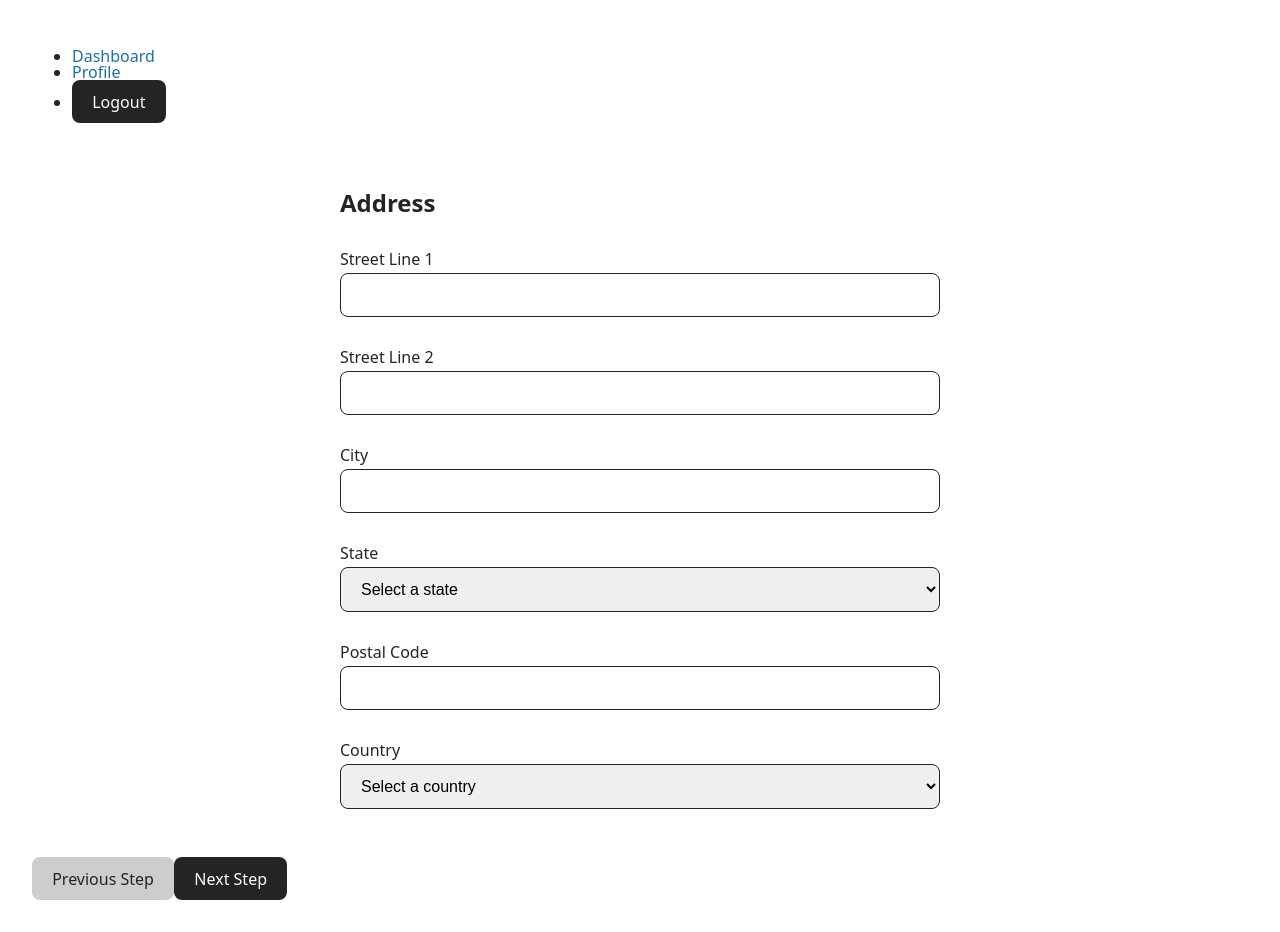
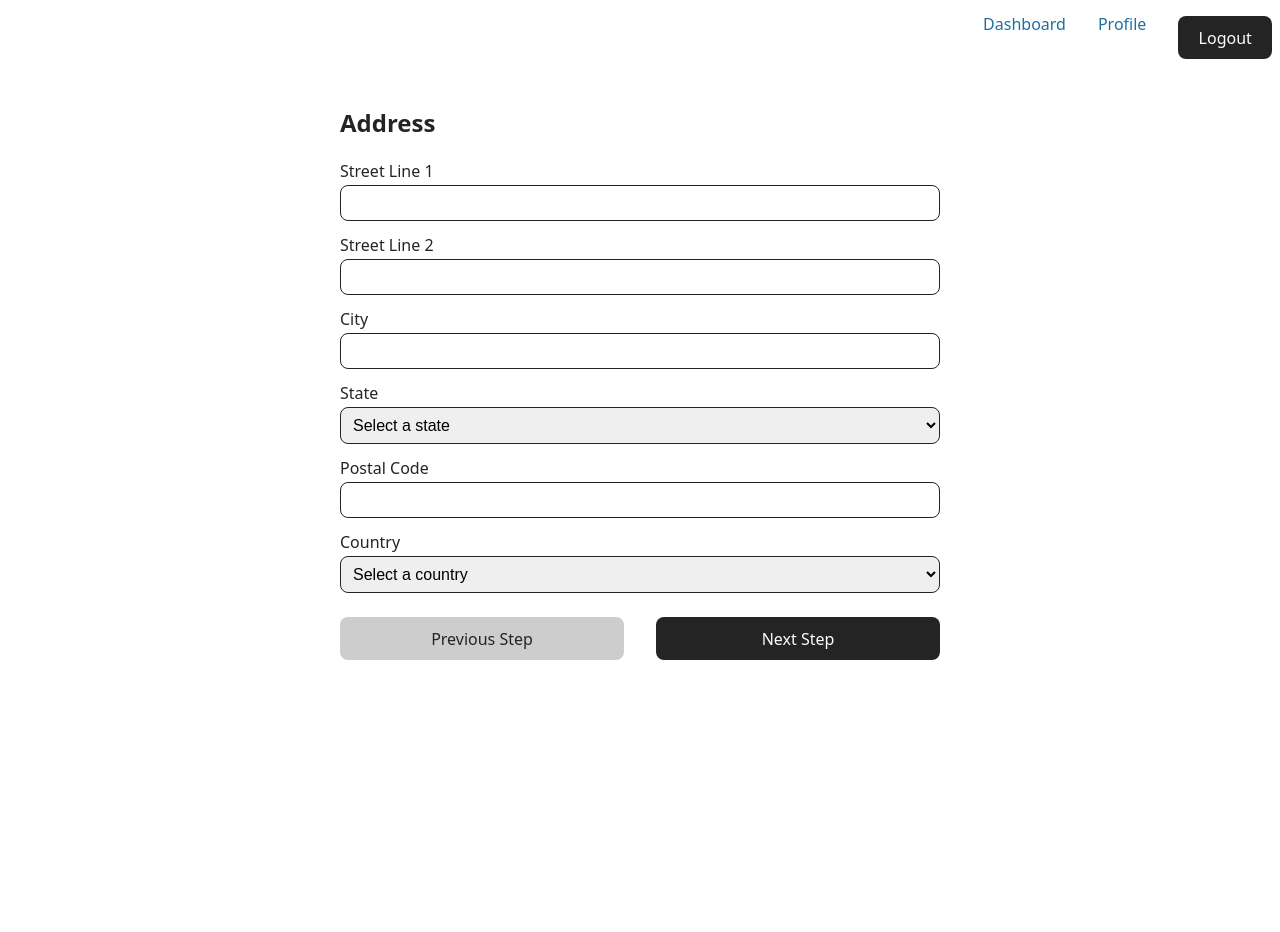
Before and after one commit to yusufalp/program-platform-client, a React (Vite) app: page /create-profile in a window 1280 px wide. After the commit the page ends 800 px from the top, so only its background shows below. Built offline with nearby package versions, Linux system fonts and the light colour scheme; sample sign-in values are in the browser's storage.

Commit message:
add some style

```diff
--- a/src/App.css
+++ b/src/App.css
@@ -2,3 +2,51 @@
   max-width: 1280px;
   margin: 0 auto;
 }
+
+.navigation {
+  display: flex;
+  flex-direction: column;
+  width: 90%;
+  margin: auto;
+  gap: 32px;
+}
+
+.navigation button {
+  flex: 1;
+}
+
+.submit-button {
+  background-color: var(--info-color);
+  color: var(--light-text-color);
+}
+
+.divider {
+  border: 2px solid var(--success-color);
+  width: 100%;
+  margin: 16px 0;
+}
+
+@media screen and (min-width: 420px) {
+  .navigation {
+    flex-direction: row;
+    justify-content: space-between;
+  }
+}
+
+@media screen and (min-width: 768px) {
+  .navigation {
+    width: 480px;
+  }
+}
+
+@media screen and (min-width: 1024px) {
+  .navigation {
+    width: 540px;
+  }
+}
+
+@media screen and (min-width: 1152px) {
+  .navigation {
+    width: 600px;
+  }
+}
--- a/src/index.css
+++ b/src/index.css
@@ -25,8 +25,8 @@
 }
 
 body {
-  margin: 0;
-  padding: 2rem;
+  /* margin: 0;
+  padding: 2rem; */
   line-height: 1;
 }
 
@@ -74,7 +74,7 @@ form {
 form div {
   display: flex;
   flex-direction: column;
-  margin: 16px 0;
+  margin: 8px 0;
 }
 
 form label {
@@ -85,7 +85,7 @@ form input,
 form textarea,
 form select {
   font-size: 1rem;
-  padding: 0.75rem 1rem;
+  padding: 0.5rem;
   border: 1px solid var(--dark-bg-color);
   border-radius: 8px;
   transition: border-color 0.2s ease;
@@ -101,6 +101,16 @@ form select:focus {
 
 form button {
   margin-top: 32px;
+}
+
+/* Header and Navigation */
+
+nav ul {
+  display: flex;
+  justify-content: flex-end;
+  gap: 32px;
+  list-style: none;
+  padding-left: 0;
 }
 
 @media screen and (min-width: 768px) {
```
